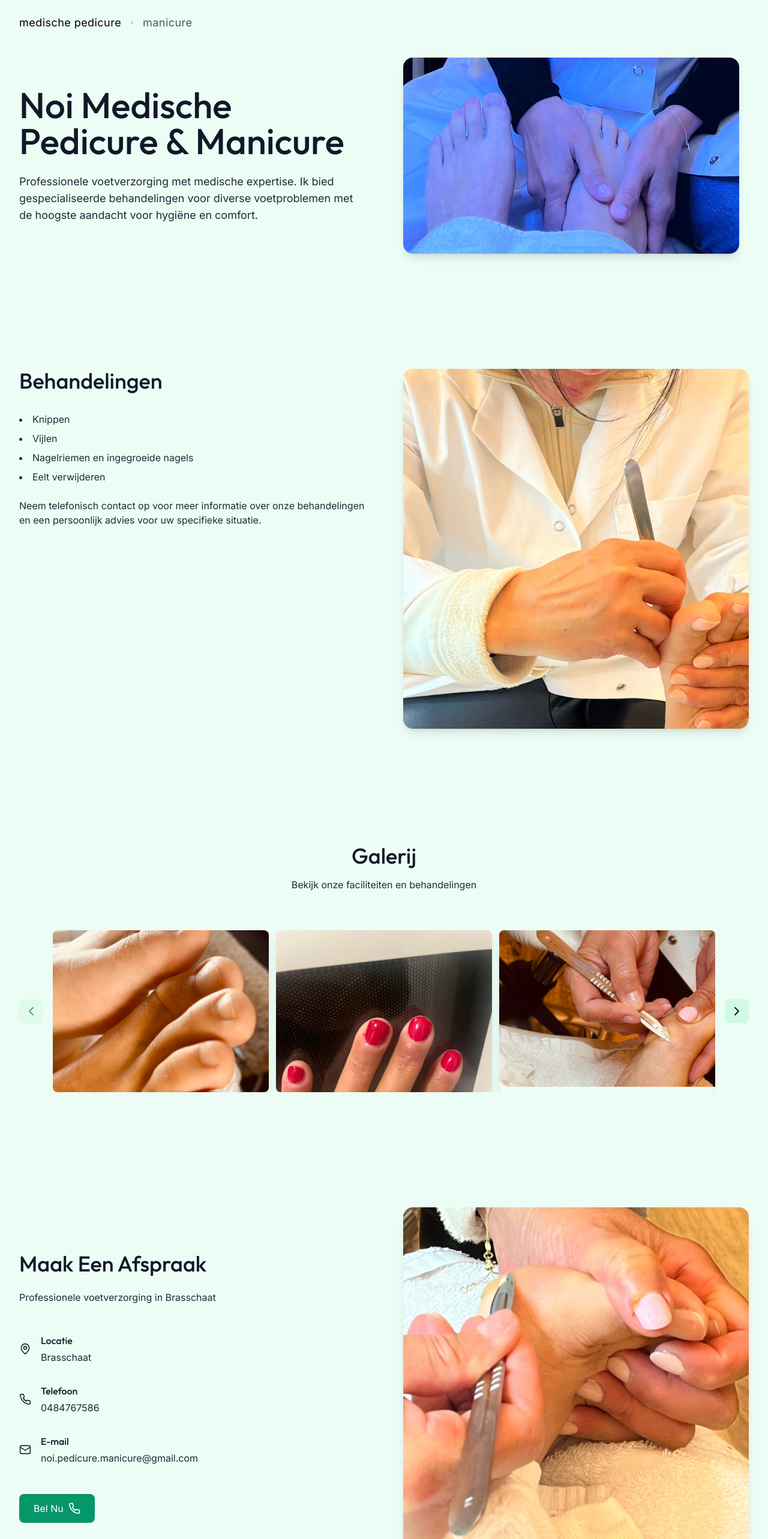
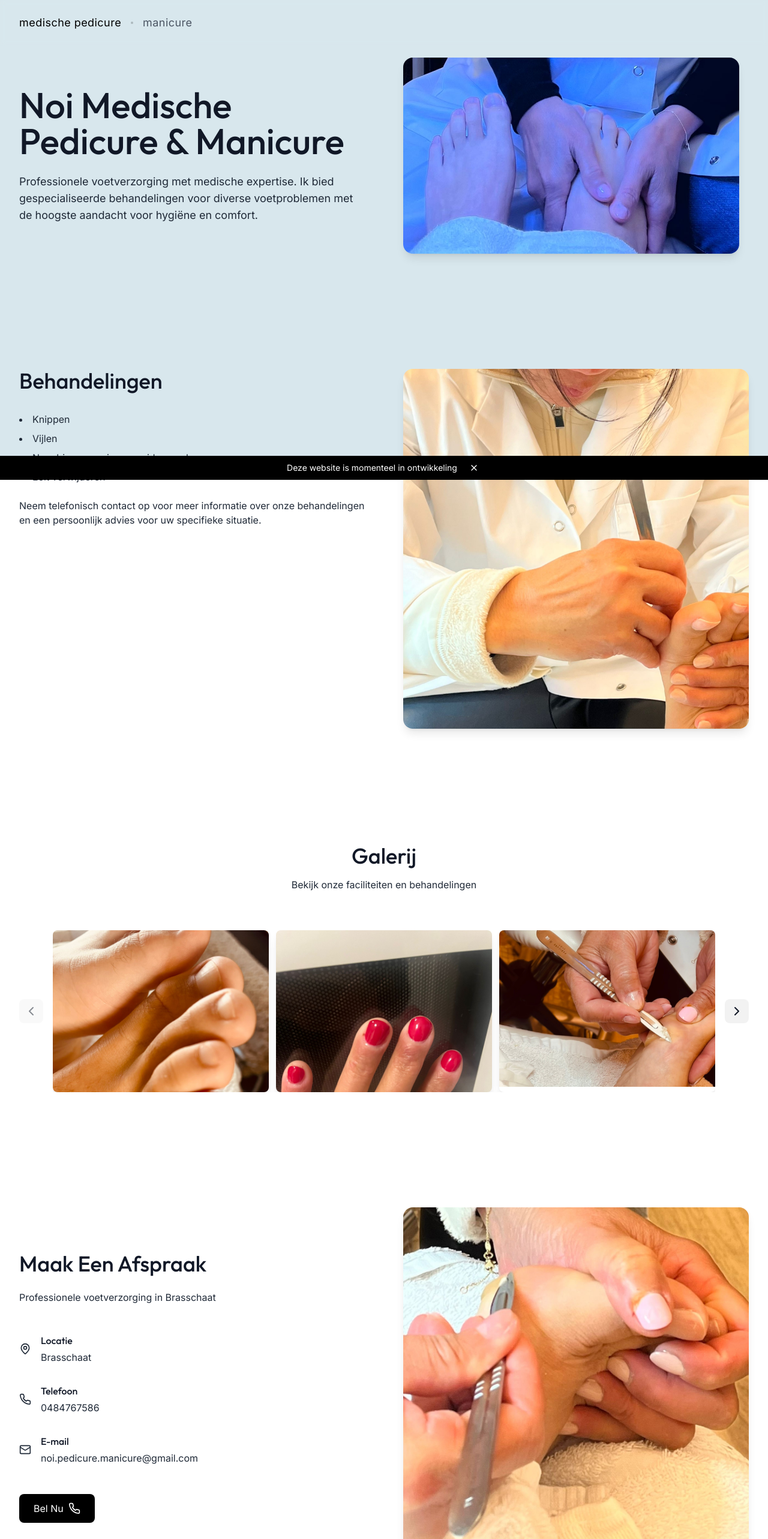
Before and after one commit to snenenenenenene/nailsbynoi, a Next.js app: page /medical-pedicure in a window 1280 px wide. Shown: the top 2566 px of the page at 60% size. Built offline with nearby package versions, Linux system fonts and the light colour scheme.

Commit message:
Refactor color scheme in globals.css, update button styles in Medical Pedicure page, and add Development Banner component for site status notification

```diff
--- a/app/globals.css
+++ b/app/globals.css
@@ -25,15 +25,15 @@
 }
 
 .pedicure-colors {
-  --color-start: #dcfce7;
-  --color-mid: #f0fdf4;
-  --color-end: #dcfce7;
+  --color-start: #d8e7ed;
+  --color-mid: #d8e7ed;
+  --color-end: #d8e7ed;
 }
 
 /* Default root colors */
 :root {
   --color-start: #ffffff;
-  --color-mid: #fff5f6;
+  --color-mid: #d8e7ed;
   --color-end: #ffffff;
   --font-heading: var(--font-outfit);
 }
@@ -55,7 +55,7 @@ html {
 
 /* High contrast selection */
 ::selection {
-  @apply bg-pink-200 text-gray-900;
+  @apply bg-sky-100 text-gray-900;
 }
 
 /* Font Classes */
--- a/app/layout.tsx
+++ b/app/layout.tsx
@@ -1,5 +1,6 @@
 // app/layout.tsx
 import { Background } from '@/components/background';
+import { DevelopmentBanner } from '@/components/development-banner';
 import { Footer } from '@/components/footer';
 import { Navigation } from '@/components/navigation';
 import { siteConfig } from '@/config/site';
@@ -60,6 +61,7 @@ export default function RootLayout({
         <Navigation />
         {children}
         <Footer />
+        <DevelopmentBanner />
       </body>
     </html>
   );
--- a/app/medical-pedicure/page.tsx
+++ b/app/medical-pedicure/page.tsx
@@ -15,8 +15,8 @@ const pageImages = Array.from({ length: 9 }, (_, i) => ({
 const CallButton = () => (
 	<a
 		href={`tel:${siteConfig.phone}`}
-		className="inline-flex items-center px-6 py-3 bg-emerald-600 text-white rounded-lg
-             hover:bg-emerald-700 transition-all duration-300 group"
+		className="inline-flex items-center px-6 py-3 bg-black text-white rounded-lg
+             hover:bg-gray-800 transition-all duration-300 group"
 	>
 		<span>Bel Nu</span>
 		<Phone className="w-5 h-5 ml-2 transition-transform group-hover:translate-x-1" />
@@ -40,7 +40,7 @@ export default function MedicalPedicurePage() {
 	};
 
 	return (
-		<div className="bg-emerald-50">
+		<div>
 			{/* Hero Section */}
 			<section className="py-24" id="hero">
 				<div className="w-full max-w-screen-xl mx-auto px-8">
@@ -127,7 +127,7 @@ export default function MedicalPedicurePage() {
 					<div className="flex items-center gap-4">
 						<button
 							onClick={prevSlide}
-							className="p-2 rounded-lg bg-emerald-100 hover:bg-emerald-200 transition-colors
+							className="p-2 rounded-lg bg-black/5 hover:bg-black/10 transition-colors
                        disabled:opacity-50 disabled:cursor-not-allowed"
 							disabled={currentIndex === 0}
 							aria-label="Vorige slide"
@@ -164,7 +164,7 @@ export default function MedicalPedicurePage() {
 
 						<button
 							onClick={nextSlide}
-							className="p-2 rounded-lg bg-emerald-100 hover:bg-emerald-200 transition-colors
+							className="p-2 rounded-lg bg-black/5 hover:bg-black/10 transition-colors
                        disabled:opacity-50 disabled:cursor-not-allowed"
 							disabled={currentIndex + imagesPerView >= 6}
 							aria-label="Volgende slide"
--- /dev/null
+++ b/components/development-banner.tsx
@@ -0,0 +1,23 @@
+"use client";
+
+import { X } from 'lucide-react';
+import { useState } from 'react';
+
+export function DevelopmentBanner() {
+  const [showBanner, setShowBanner] = useState(true);
+
+  if (!showBanner) return null;
+
+  return (
+    <div className="fixed bottom-0 left-0 right-0 bg-black text-white text-center py-2 text-sm flex items-center justify-center">
+      <span>Deze website is momenteel in ontwikkeling</span>
+      <button
+        onClick={() => setShowBanner(false)}
+        className="ml-4 p-1 hover:bg-white/10 rounded-full transition-colors"
+        aria-label="Sluit banner"
+      >
+        <X className="w-4 h-4" />
+      </button>
+    </div>
+  );
+}
```
